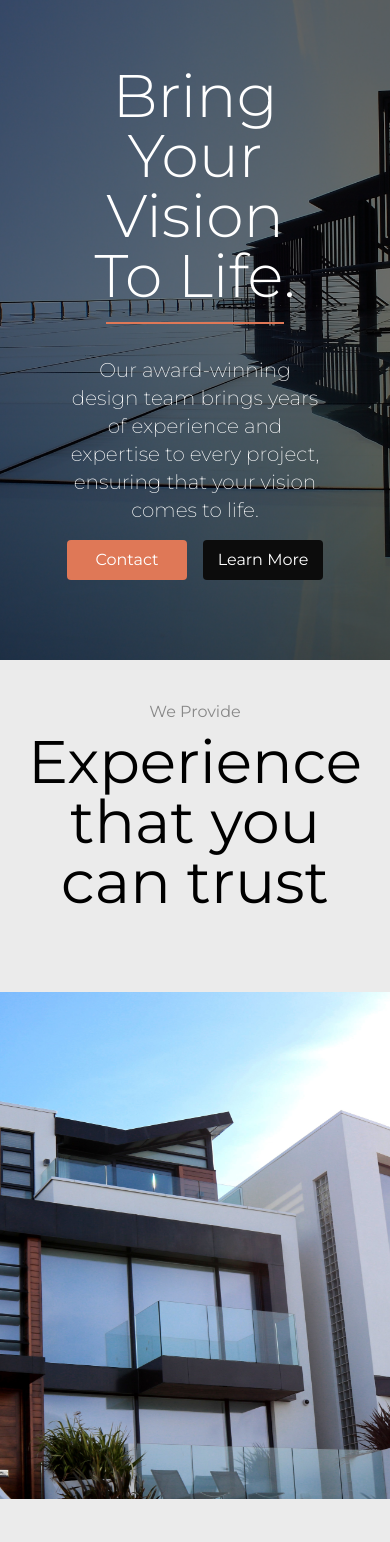
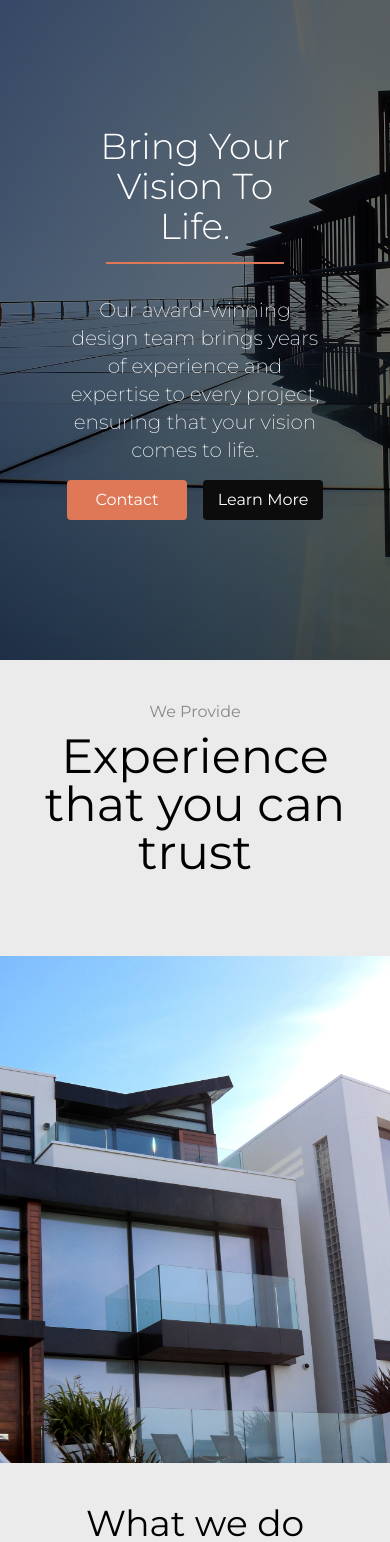
Before and after one commit to samukelolukhele/Minro-Architecture, a React (Vite) app: page / in a window 390 px wide. Shown: the part 100-1642 px from the top of the page. Built offline with nearby package versions, Linux system fonts and the light colour scheme; a web font is replaced by a local one; what react-animated-slider would draw is missing.

Commit message:
FIX: Mobile text size changes.

```diff
--- a/src/components/pages/Home/BoldTextSection.tsx
+++ b/src/components/pages/Home/BoldTextSection.tsx
@@ -4,7 +4,7 @@ const BoldTextSection = ({ minorText = "", mainText = "" }) => {
   return (
     <div className="flex flex-col gap-2 text-center justify-center items-center py-10 px-4 md:px-0">
       <p className=" text-tDark">{minorText}</p>
-      <h1 className="text-6xl md:w-[600px]">{mainText}</h1>
+      <h1 className="text-5xl md:text-6xl md:w-[600px]">{mainText}</h1>
     </div>
   );
 };
--- a/src/components/pages/Home/Hero.tsx
+++ b/src/components/pages/Home/Hero.tsx
@@ -17,7 +17,7 @@ const Hero = () => {
             <h1
               data-aos="fade-up"
               data-aos-duration="1000"
-              className="text-6xl font-light"
+              className="text-4xl md:text-6xl font-light"
             >
               Bring Your Vision To Life.
             </h1>
--- a/src/components/pages/Home/SideSection.tsx
+++ b/src/components/pages/Home/SideSection.tsx
@@ -23,7 +23,7 @@ const SideSection = ({ direction, header, body, image }: SProps) => {
           data-aos-duration="1000"
           className="flex flex-col items-center md:items-start text-center md:text-left gap-4 w-[300px] my-auto"
         >
-          <h3 className="text-5xl">{header}</h3>
+          <h3 className="text-4xl md:text-5xl">{header}</h3>
           <hr className="w-full border-[1.5px] border-bDark mb-4" />
           <p className="text-tSecondary text-xl">{body}</p>
         </div>
```
